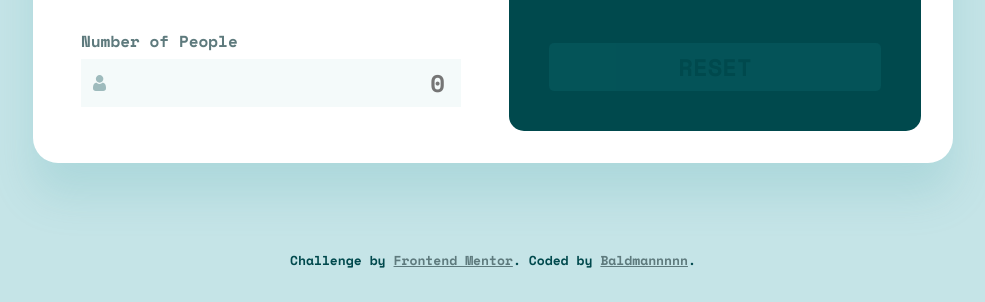
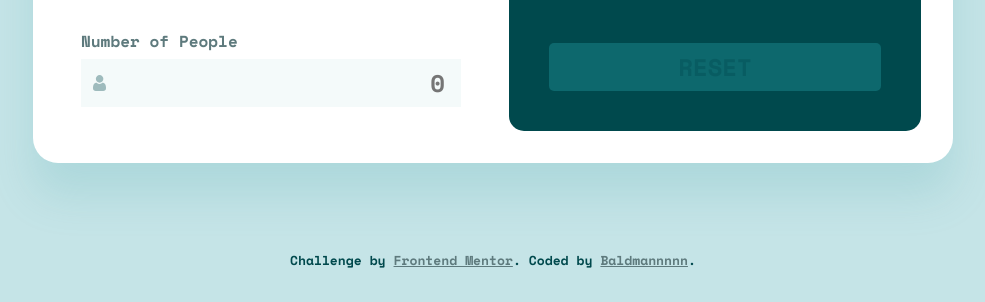
Before and after one commit to baldmannnnn/tip-calculator-app-frontend-mentor-challenge, a website built with Parcel: page src/index.html in a window 1280 px wide. Shown: the part 498-800 px from the top of the page, without its empty margins (147-1132 px from the left). Built offline with nearby package versions, Linux system fonts and the light colour scheme.

Commit message:
fix color

```diff
--- a/src/sass/components/_button.scss
+++ b/src/sass/components/_button.scss
@@ -25,8 +25,8 @@
   padding-top: 9px;
   padding-bottom: 9px;
   background-color: $clr-primary-600;
-  color: $clr-primary-700;
+  color: hsla(183, 100%, 15%, 0.35);
   line-height: 30px;
   cursor: unset;
-  opacity: 0.35;
+  opacity: 1;
 }
```
